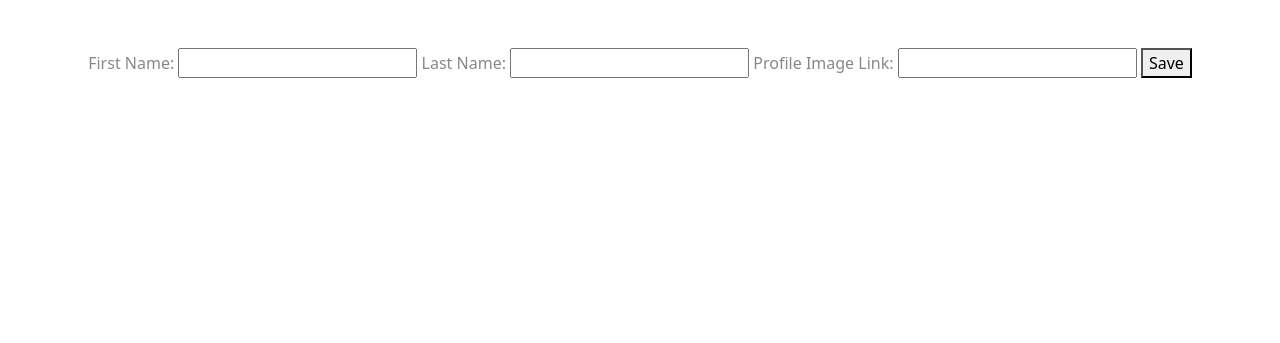
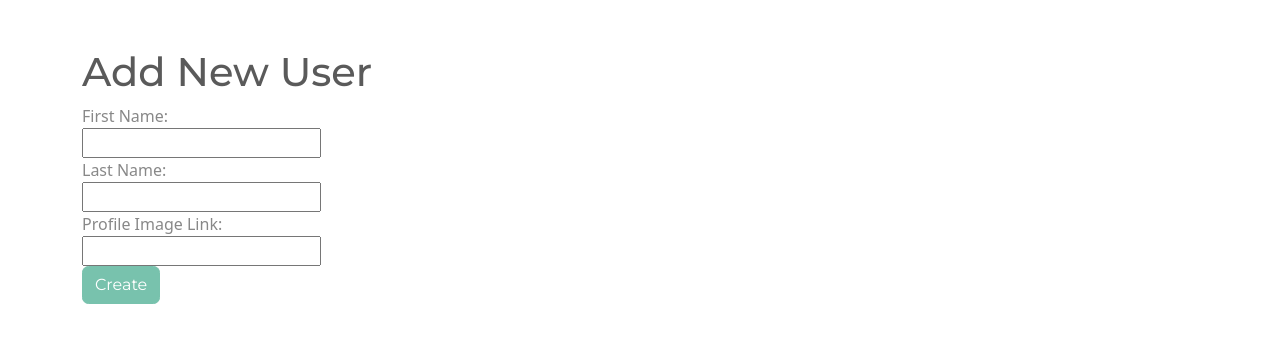
Before and after one commit to BlueMycon/flask-blogly, a Flask app: page /users/new in a window 1280 px wide. Shown: the top 343 px of the page. Run offline with Flask 3, Linux system fonts and the light colour scheme.

Commit message:
delete posts and user oversight, style

```diff
--- a/app.py
+++ b/app.py
@@ -64,7 +64,7 @@ def show_user_info(user_id):
 
     user = User.query.get_or_404(user_id)
     # posts = user.posts
-    posts = Post.query.filter(user_id == user_id).all()
+    posts = user.posts
 
     return render_template('user_detail.html', user = user, posts = posts)
 
@@ -104,7 +104,10 @@ def delete_user(user_id):
     """Delete the user."""
 
     user = User.query.get_or_404(user_id)
+    posts = user.posts
 
+    for post in posts:
+        db.session.delete(post)
     db.session.delete(user)
     db.session.commit()
 
--- a/templates/new_user.html
+++ b/templates/new_user.html
@@ -3,19 +3,28 @@
 {% block title %}Blogly{% endblock %}
 
 {% block content %}
-<form method="POST">
-  <label for="first-name">First Name: </label>
-  <input type="text" name="first-name">
-
-  <label for="last-name">Last Name: </label>
-  <input type="text" name="last-name">
-
-  <label for="img-url">Profile Image Link: </label>
-  <input type="text" name="img-url">
-
-  <button>Save</button>
-</form>
 
 
+<div class="container">
+  <div class="row">
+    <div class="col-md-8">
+      <h1>Add New User</h1>
+      <div class="d-flex">
+        <form method="POST">
+          <label for="first-name" class="d-block">First Name: </label>
+          <input type="text" class="d-block" name="first-name">
+
+          <label for="last-name" class="d-block">Last Name: </label>
+          <input type="text" class="d-block" name="last-name">
+
+          <label for="img-url"class="d-block" >Profile Image Link: </label>
+          <input type="text" class="d-block" name="img-url">
+
+          <button class='btn btn-primary d-block'>Create</button>
+        </form>
+      </div>
+    </div>
+  </div>
+</div>
 <!-- New User Form -->
 {% endblock %}
```
Also changed, not shown: templates/user_detail.html (+5 -3 lines), templates/user_edit.html (+24 -12 lines).
